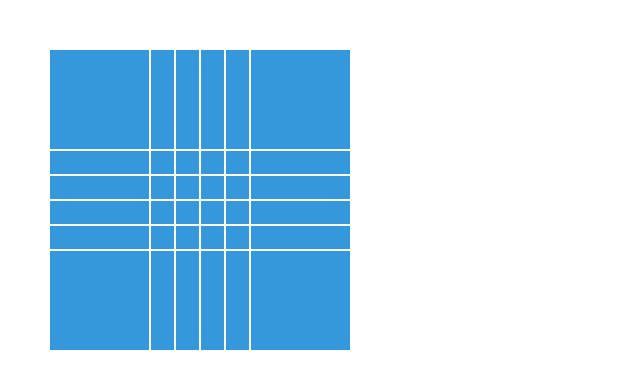
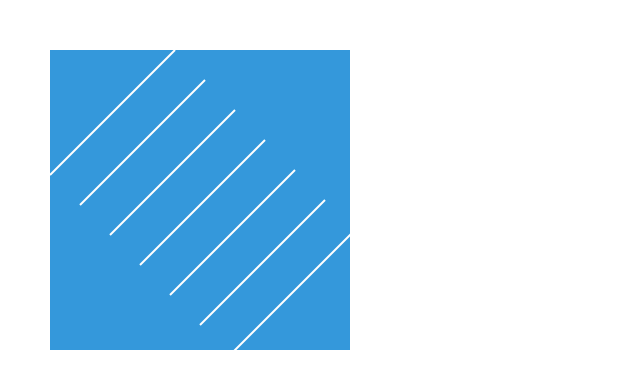
Before and after one commit to EHB-MCT/dev1-exercises-CarysaPeeters, a plain HTML site: page index.html in a window 1280 px wide. Shown: the whole page, without its empty margins (0-640 px from the left). Drawn offline with Linux system fonts and the light colour scheme.

Commit message:
3-1-d done

```diff
--- a/exercises/3-iteration-while/3-1-d.js
+++ b/exercises/3-iteration-while/3-1-d.js
@@ -13,9 +13,9 @@ function draw() {
 }
 
 function drawDiagonalLines() {
-    let i = ;
-    while (i <= ) {
-        Utils.drawLine(, , , );
-        i = ;
+    let i = 0;
+    while (i <= 6) {
+        Utils.drawLine(i*30+50,i*30+175,i*30+175,i*30+50);
+        i++;
     }
 }
--- a/index.html
+++ b/index.html
@@ -1,7 +1,7 @@
 <html>
 
 <head>
-    <script src="exercises/3-iteration-while/3-1-c.js" type="module"></script>
+    <script src="exercises/3-iteration-while/3-1-d.js" type="module"></script>
     <link rel="stylesheet" type="text/css" href="styles/index.css" />
 </head>
 
```
